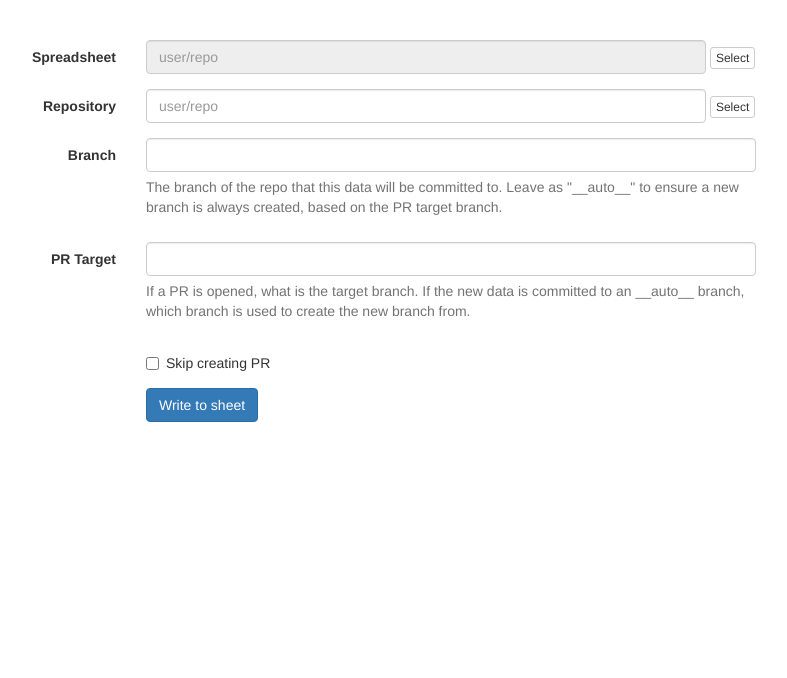
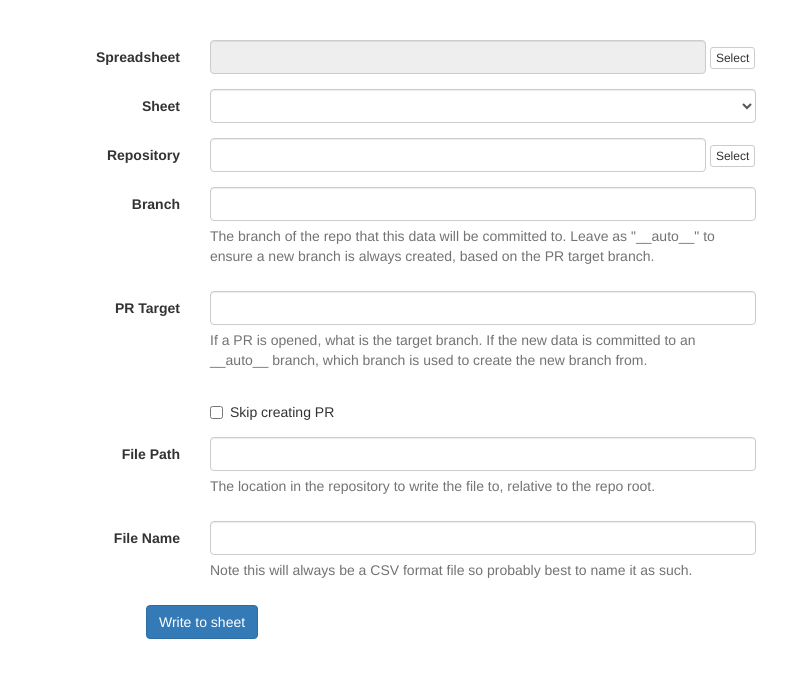
Before and after one commit to signal-noise/laundromat, a Flask app: template app/templates/setup.html in a window 1280 px wide. Shown: the part 52-730 px from the top of the page, without its empty margins (253-1040 px from the left). Run offline with Flask 2, Linux system fonts and the light colour scheme; the template is opened without the code that fills it, so the values that code supplies are empty; parts of the project's set-up code (start-up, migrations or seed data) failed here and were passed over; some libraries are stand-ins or nearby versions.

Commit message:
more config options

```diff
--- a/app/google.py
+++ b/app/google.py
@@ -61,7 +61,6 @@ def complete_auth(cookie, url):
 def get_all_sheets(cookie):
     creds_dict = cookie.session.get('google_credentials')
     creds = pickle.loads(creds_dict['pickled'])
-    print(creds)
     service = build('drive', 'v3', credentials=creds)
     results = service.files().list(
         q="mimeType='application/vnd.google-apps.spreadsheet'",
@@ -74,3 +73,8 @@ def get_all_sheets(cookie):
     ).execute()
     items = results.get('files', [])
     return items
+
+
+def get_worksheets(cookie, spreadsheet_id):
+    creds_dict = cookie.session.get('google_credentials')
+    creds = pickle.loads(creds_dict['pickled'])
--- a/app/routes.py
+++ b/app/routes.py
@@ -204,11 +204,15 @@ def setup_sheet():
 
         # all the session stuff above to be replaced with actual spreadsheet write
 
+    context['spreadsheet_sheet'] = request.form.get(
+        "spreadsheet_sheet") or c.session.get('spreadsheet_sheet')
     context['repository_name'] = request.form.get(
         "repo_name") or c.session.get('repo_name')
     context['repo_branch'] = c.session.get("repo_branch") or '__auto__'
     context['pr_target'] = c.session.get("pr_target") or 'master'
     context['skip_pr'] = c.session.get("skip_pr") or False
+    context['repo_path'] = c.session.get("repo_path") or 'data'
+    context['file_name'] = c.session.get("file_name") or 'copy.csv'
 
     return c.render_template('setup.html', context=context)
 
--- a/app/templates/setup.html
+++ b/app/templates/setup.html
@@ -3,35 +3,41 @@
 <p>{{ instruction }}</p>
 <form class="form-horizontal" method="POST">
   <div class="form-group">
-    <label for="spreadsheet_name" class="col-sm-2 control-label">Spreadsheet</label>
-    <div class="col-sm-10">
-      <input type="text" class="form-control" id="spreadsheet_name" name="spreadsheet_name" placeholder="user/repo" value="{{ context.spreadsheet_name }}" disabled="disabled" style="width:calc(100% - 50px);display:inline">
+    <label for="spreadsheet_name" class="col-sm-3 control-label">Spreadsheet</label>
+    <div class="col-sm-9">
+      <input type="text" class="form-control" id="spreadsheet_name" name="spreadsheet_name" value="{{ context.spreadsheet_name }}" disabled="disabled" style="width:calc(100% - 50px);display:inline">
         <a href="{{ url_for('sheets') }}" class="btn btn-default btn-xs">Select</a>
     </div>
   </div>
   <div class="form-group">
-    <label for="repo_name" class="col-sm-2 control-label">Repository</label>
-    <div class="col-sm-10">
-      <input type="text" class="form-control" id="repo_name" name="repo_name" placeholder="user/repo" value="{{ context.repository_name }}" style="width:calc(100% - 50px);display:inline">
+    <label for="spreadsheet_sheet" class="col-sm-3 control-label">Sheet</label>
+    <div class="col-sm-9">
+      <select class="form-control" id="spreadsheet_sheet" name="spreadsheet_sheet"<option>{{ context.spreadsheet_sheet }}</option></select>
+    </div>
+  </div>
+  <div class="form-group">
+    <label for="repo_name" class="col-sm-3 control-label">Repository</label>
+    <div class="col-sm-9">
+      <input type="text" class="form-control" id="repo_name" name="repo_name" value="{{ context.repository_name }}" style="width:calc(100% - 50px);display:inline">
         <a href="{{ url_for('repos') }}" class="btn btn-default btn-xs">Select</a>
     </div>
   </div>
   <div class="form-group">
-    <label for="repo_branch" class="col-sm-2 control-label">Branch</label>
-    <div class="col-sm-10">
+    <label for="repo_branch" class="col-sm-3 control-label">Branch</label>
+    <div class="col-sm-9">
       <input type="text" class="form-control" id="repo_branch" name="repo_branch" value="{{ repo_branch }}">
-      <span id="helpBlock" class="help-block">The branch of the repo that this data will be committed to. Leave as "__auto__" to ensure a new branch is always created, based on the PR target branch.</span>
+      <span class="help-block">The branch of the repo that this data will be committed to. Leave as "__auto__" to ensure a new branch is always created, based on the PR target branch.</span>
     </div>
   </div>
   <div class="form-group">
-    <label for="pr_target" class="col-sm-2 control-label">PR Target</label>
-    <div class="col-sm-10">
+    <label for="pr_target" class="col-sm-3 control-label">PR Target</label>
+    <div class="col-sm-9">
       <input type="text" class="form-control" id="pr_target" name="pr_target" value="{{ pr_target }}">
-      <span id="helpBlock" class="help-block">If a PR is opened, what is the target branch. If the new data is committed to an __auto__ branch, which branch is used to create the new branch from.</span>
+      <span class="help-block">If a PR is opened, what is the target branch. If the new data is committed to an __auto__ branch, which branch is used to create the new branch from.</span>
     </div>
   </div>
   <div class="form-group">
-    <div class="col-sm-offset-2 col-sm-10">
+    <div class="col-sm-offset-3 col-sm-9">
       <div class="checkbox">
         <label>
           <input type="checkbox" id="skip_pr" name="skip_pr" {% if skip_pr == 'on' %}checked="checked"{% endif %}> Skip creating PR
@@ -39,9 +45,23 @@
       </div>
     </div>
   </div>
+  <div class="form-group">
+    <label for="repo_path" class="col-sm-3 control-label">File Path</label>
+    <div class="col-sm-9">
+      <input type="text" class="form-control" id="repo_path" name="repo_path" value="{{ repo_path }}">
+      <span class="help-block">The location in the repository to write the file to, relative to the repo root.</span>
+    </div>
+  </div>
+  <div class="form-group">
+    <label for="file_name" class="col-sm-3 control-label">File Name</label>
+    <div class="col-sm-9">
+      <input type="text" class="form-control" id="file_name" name="file_name" value="{{ file_name }}">
+      <span class="help-block">Note this will always be a CSV format file so probably best to name it as such.</span>
+    </div>
+  </div>
 <p>{{ description }}</p>
   <div class="form-group">
-    <div class="col-sm-offset-2 col-sm-10">
+    <div class="col-sm-offset-2 col-sm-9">
       <button type="submit" class="btn btn-primary">Write to sheet</button>
     </div>
   </div>
```
